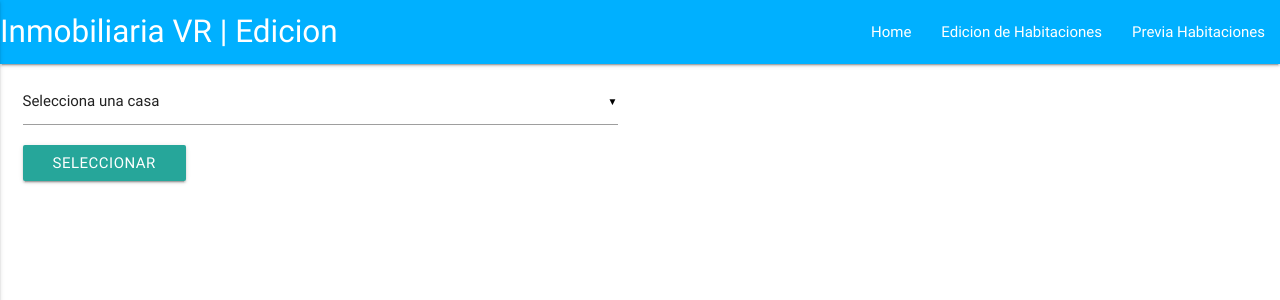
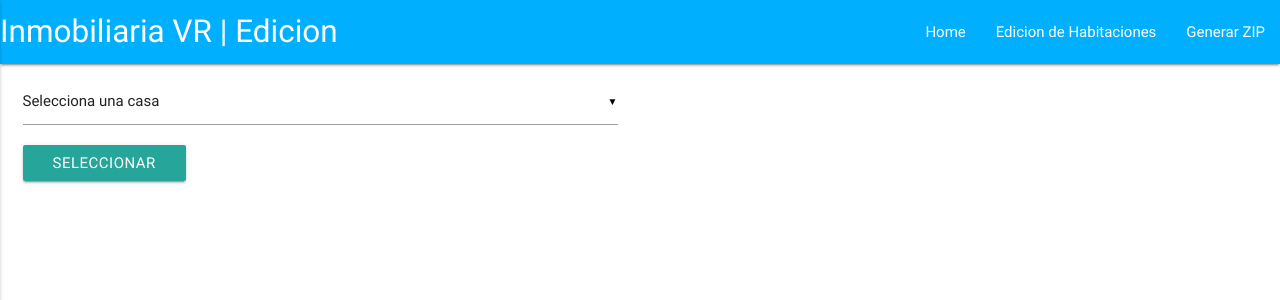
Before and after one commit to josegob/TFG-UGR, a Django app: page /edicion-habitaciones/ in a window 1280 px wide. Shown: the top 300 px of the page. Run offline with Django 3.2, Linux system fonts and the light colour scheme; data comes from the database, SQL or seed files in the repository.

Commit message:
Modifico enlace cabecera

```diff
--- a/inmobiliariaVR/inmobiliariaVR/templates/inmobiliariaVR/base.html
+++ b/inmobiliariaVR/inmobiliariaVR/templates/inmobiliariaVR/base.html
@@ -23,12 +23,12 @@
       <ul id="nav-mobile" class="right hide-on-med-and-down">
         <li><a href="{% url 'index'%}">Home</a></li>
         <li><a href="{% url 'creacion_habitaciones'%}">Edicion de Habitaciones</a></li>
-        <li><a href="{% url 'previa'%}">Previa Habitaciones</a></li>
+        <li><a href="{% url 'zip'%}">Generar ZIP</a></li>
       </ul>
        <ul class="side-nav" id="mobile-demo">
         <li><a href="{% url 'index'%}">Home</a></li>
         <li><a href="{% url 'creacion_habitaciones'%}">Edicion de Habitaciones</a></li>
-        <li><a href="{% url 'previa'%}">Previa Habitaciones</a></li>
+        <li><a href="{% url 'zip'%}">Generar ZIP</a></li>
       </ul>
     </div>
   </nav>
```
